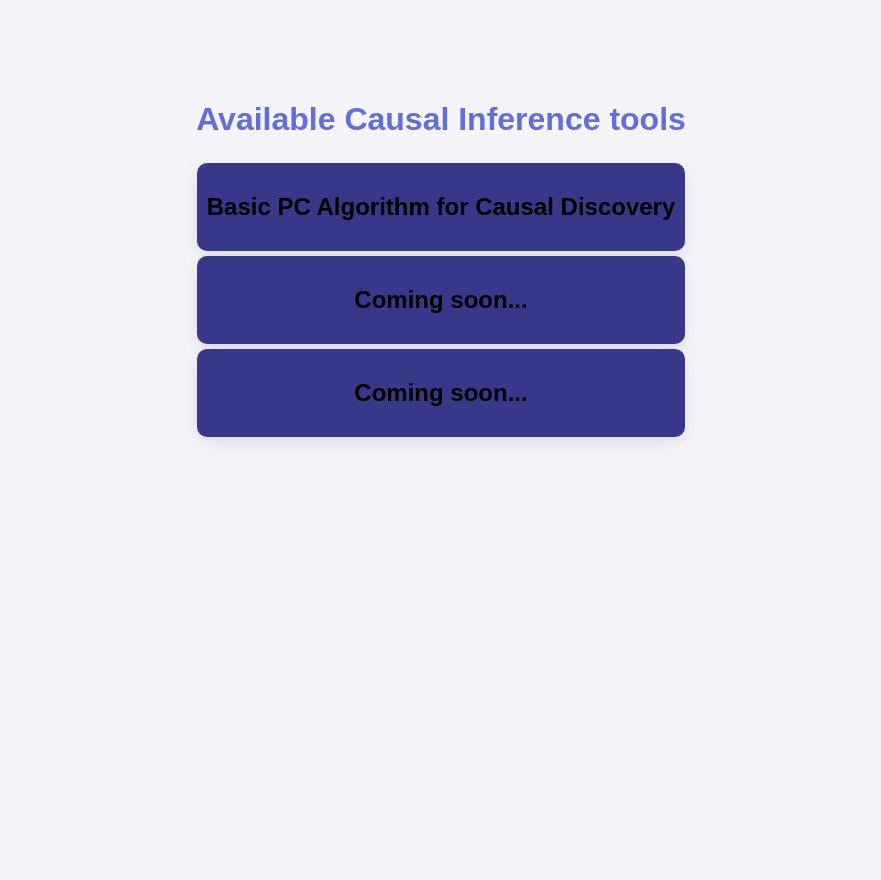
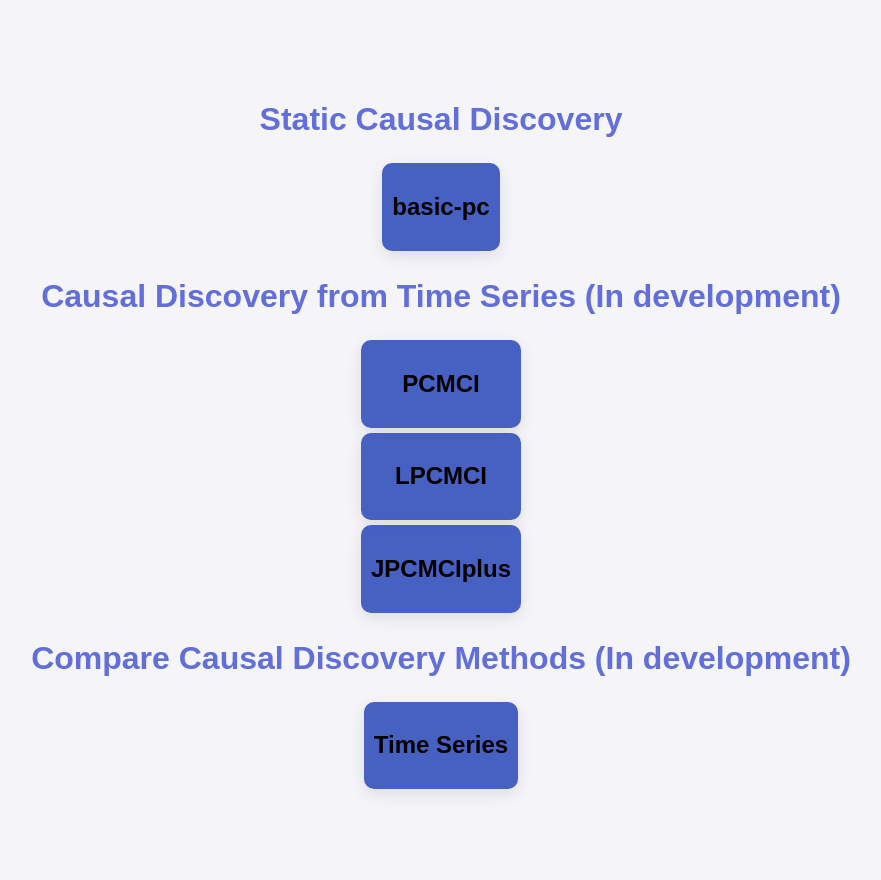
Before and after one commit to JoaquinMateosBarroso/Causal-Inference, a FastAPI app: page / in a window 1280 px wide. Shown: the whole page, without its empty margins (199-1080 px from the left). Run offline with FastAPI, Linux system fonts and the light colour scheme.

Commit message:
causal discovery option for time series in developments

```diff
--- /dev/null
+++ b/web/app/algorithms/tigramiteAlgorithms.py
@@ -0,0 +1,44 @@
+import pandas as pd
+
+from tigramite.pcmci import PCMCI
+from tigramite.lpcmci import LPCMCI
+from tigramite.jpcmciplus import JPCMCIplus
+
+from tigramite.independence_tests.parcorr import ParCorr
+
+
+
+tigramite_algorithms = ['PCMCI', 'LPCMCI', 'JPCMCIplus']
+def runTigramiteCausalDiscovery(algorithmName: str,
+                                   data: pd.DataFrame,
+                                   max_lag: int,
+                                   verbosity: int,
+                                   cond_ind_test = ParCorr(),
+                                   **kwargs)->dict:
+    """
+    Run the specified Tigramite algorithm.
+
+    Args:
+        algorithmName (str): The name of the algorithm to run.
+        data (pd.DataFrame): The data to run the algorithm on.
+        max_lag (int): The maximum lag to consider.
+        verbosity (int): The verbosity level of the algorithm.
+        cond_ind_test: The conditional independence test to use.
+        **kwargs: Additional arguments to pass to the algorithm.
+
+    Returns:
+        dict: The result of the algorithm.
+    """
+    if algorithmName == 'PCMCI':
+        pcmci = PCMCI(dataframe=data, cond_ind_test=cond_ind_test, verbosity=verbosity)
+        results = pcmci.run_pcmci(tau_max=max_lag)
+    elif algorithmName == 'LPCMCI':
+        lpcmci = LPCMCI(dataframe=data, cond_ind_test=cond_ind_test, verbosity=verbosity)
+        results = lpcmci.run_lpcmci(tau_max=max_lag, tau_min=1)
+    elif algorithmName == 'JPCMCIplus':
+        rpcmci = JPCMCIplus(dataframe=data, cond_ind_test=cond_ind_test, verbosity=verbosity)
+        results = rpcmci.run_jpcmciplus(tau_max=max_lag)
+    else:
+        raise ValueError(f'Unknown algorithm: {algorithmName}')
+
+    return results
--- a/web/app/main.py
+++ b/web/app/main.py
@@ -1,10 +1,10 @@
 from fastapi import FastAPI, Request, UploadFile, File
-from fastapi.responses import HTMLResponse
-from fastapi.responses import JSONResponse
 from fastapi.responses import FileResponse
 
 from fastapi.staticfiles import StaticFiles
 from fastapi.templating import Jinja2Templates
+
+from app.algorithms.tigramiteAlgorithms import tigramite_algorithms
 
 app = FastAPI()
 favicon_path = "frontend/static/favicon.ico"
@@ -14,7 +14,10 @@ templates = Jinja2Templates(directory="frontend/templates")
 
 @app.get("/")
 async def readIndex(request: Request):
-    response = templates.TemplateResponse("index.html", {"request": request})
+    response = templates.TemplateResponse("index.html",
+                    {"request": request,
+                    "causal_discovery_base_algorithms": ["basic-pc"],
+                    "causal_discovery_from_time_series_algorithms": tigramite_algorithms})
     return response
 
 @app.get("/favicon.ico", include_in_schema=False)
@@ -22,13 +25,16 @@ async def favicon():
     return FileResponse(favicon_path)
 
 
-@app.get("/basic-pc")
-async def readBasicPCIndex(request: Request):
-    response = FileResponse("frontend/static/basic-pc/index.html")
+@app.get("/causal-discovery-base/{algorithm}")
+async def read_causal_discovery_base(algorithm: str,
+                                     request: Request):
+    response = templates.TemplateResponse("causal-discovery-base/index.html",
+                                {"request": request,
+                                 "algorithm": algorithm})
+
     return response
 
 from app.parametersDefinition import BasicPC_parameters
-from typing import List
 from app.algorithms.basicPC import callBasicPC
 @app.put("/basic-pc")
 async def executeBasicPC(request: Request,
@@ -36,7 +42,6 @@ async def executeBasicPC(request: Request,
                 endogeneousFeatures: str,
                 exogeneousFeatures: str,
                 datasetFile: UploadFile = File(...)):
-
 
     pcParameters = BasicPC_parameters(
             # I use the list comprehension to avoid empty strings
@@ -48,3 +53,23 @@ async def executeBasicPC(request: Request,
 
     response = await callBasicPC(datasetFile, pcParameters)
     return response
+
+
+
+@app.get("/causal-discovery-ts/{algorithm}")
+async def read_causal_discovery_base(algorithm: str,
+                                     request: Request):
+    response = templates.TemplateResponse("causal-discovery-ts/index.html",
+                                {"request": request,
+                                 "algorithm": algorithm})
+
+    return response
+
+
+@app.get("/causal-discovery-compare-ts")
+async def read_causal_discovery_compare_ts(request: Request):
+    response = templates.TemplateResponse("causal-discovery-compare-ts/index.html",
+                                {"request": request,
+                                 "causal_discovery_from_time_series_algorithms": tigramite_algorithms})
+
+    return response
--- a/web/frontend/static/style.css
+++ b/web/frontend/static/style.css
@@ -33,7 +33,7 @@ body {
 }
 
 .text-item {
-    background-color: #38388a;
+    background-color: #405cc1f7;
     padding: 10px;
     margin: 5px 0;
     border-radius: 10px;
--- a/web/frontend/templates/index.html
+++ b/web/frontend/templates/index.html
@@ -8,24 +8,55 @@
 </head>
 <body>
     <div class="container">
-        <h1 class="title">Available Causal Inference tools</h1>
+        <h1 class="title">Static Causal Discovery</h1>
     </div>
 
     <div class="container">
         <div>
-            <a href="/basic-pc">
-            <div class="text-item">
-                    <h2>Basic PC Algorithm for Causal Discovery</h2>
-                </href>
-            </div>
-            </a>
-            <div class="text-item">
-                <h2>Coming soon...</h2>
-            </div>
-            <div class="text-item">
-                <h2>Coming soon...</h2>
-            </div>
+            {% for algorithm in causal_discovery_base_algorithms %}
+                <a href="/causal-discovery-base/{{ algorithm }}">
+                    <div class="text-item">
+                            <h2>{{ algorithm }}</h2>
+                        </href>
+                    </div>
+                </a>
+            {% endfor %}
         </div>
     </div>
+
+
+    <div class="container">
+        <h1 class="title">Causal Discovery from Time Series (In development)</h1>
+    </div>
+
+    <div class="container">
+        <div>
+            {% for algorithm in causal_discovery_from_time_series_algorithms %}
+                <a href="/causal-discovery-ts/{{ algorithm }}">
+                    <div class="text-item">
+                            <h2> {{ algorithm }} </h2>
+                        </href>
+                    </div>
+                </a>
+            {% endfor %}
+        </div>
+    </div>
+
+
+    <div class="container">
+        <h1 class="title">Compare Causal Discovery Methods (In development)</h1>
+    </div>
+
+    <div class="container">
+        <div>
+            <a href="/causal-discovery-compare-ts/">
+                    <div class="text-item">
+                            <h2> Time Series </h2>
+                        </href>
+                    </div>
+                </a>
+        </div>
+    </div>
+
 </body>
 </html>
--- a/web/requirements.txt
+++ b/web/requirements.txt
@@ -5,3 +5,5 @@ scipy>=1.14.0
 pandas>=2.2.2
 jinja2>=3.1.0
 python-multipart>=0.0.9
+tigramite>=5.2
+joblib>=1.2
```
Also changed, not shown: web/app/algorithms/timeSeries.py (added, +21 -0 lines), web/frontend/templates/causal-discovery-base/index.html (added, +46 -0 lines), web/frontend/templates/causal-discovery-ts/index.html (renamed from web/frontend/static/basic-pc/index.html, +4 -10 lines), web/frontend/static/causal-discovery/script.js (renamed from web/frontend/static/basic-pc/script.js), web/frontend/static/causal-discovery/style.css (renamed from web/frontend/static/basic-pc/style.css), 2 other files.
